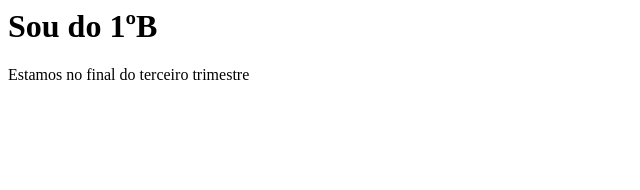
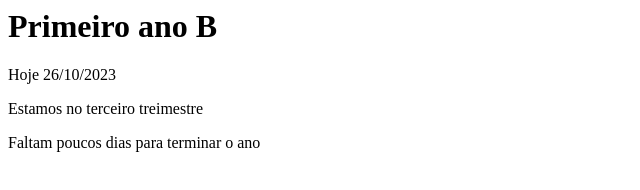
Before and after one commit to M4teusW/MWC, a plain HTML site: page index.html in a window 1280 px wide. Shown: the whole page, without its empty margins (0-640 px from the left). Drawn offline with Linux system fonts and the light colour scheme.

Commit message:
continuação

```diff
--- a/index.html
+++ b/index.html
@@ -1,2 +1,7 @@
-<h1> Sou do 1ºB </h1>
-<p> Estamos no final do terceiro trimestre </p>
+
+
+
+<h1> <b> Primeiro ano B </b> </h1>
+   <p> Hoje 26/10/2023 </p>
+   <p> Estamos no terceiro treimestre </p>
+   <p> Faltam poucos dias para terminar o ano </p>
```
